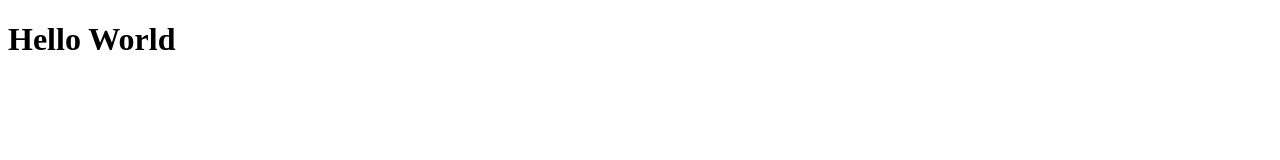
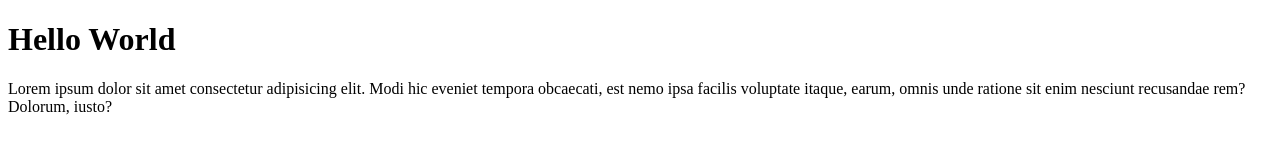
Before and after one commit to natalia2904/wpu-git-test, a plain HTML site: page index.html in a window 1280 px wide. Drawn offline with Linux system fonts and the light colour scheme.

Commit message:
menambahkan paragraf

```diff
--- a/index.html
+++ b/index.html
@@ -8,5 +8,6 @@
 </head>
 <body>
     <h1>Hello World</h1>
+    <p>Lorem ipsum dolor sit amet consectetur adipisicing elit. Modi hic eveniet tempora obcaecati, est nemo ipsa facilis voluptate itaque, earum, omnis unde ratione sit enim nesciunt recusandae rem? Dolorum, iusto?</p>
 </body>
 </html>
```
